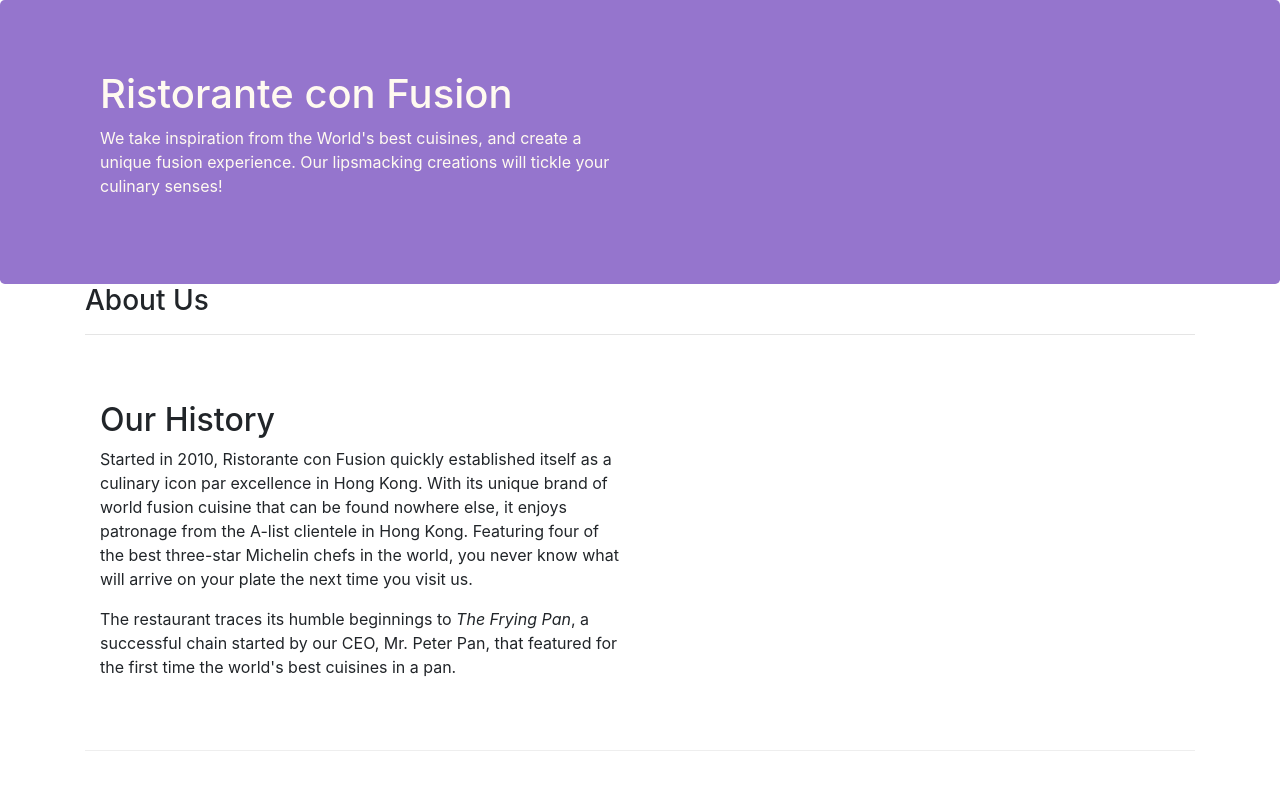
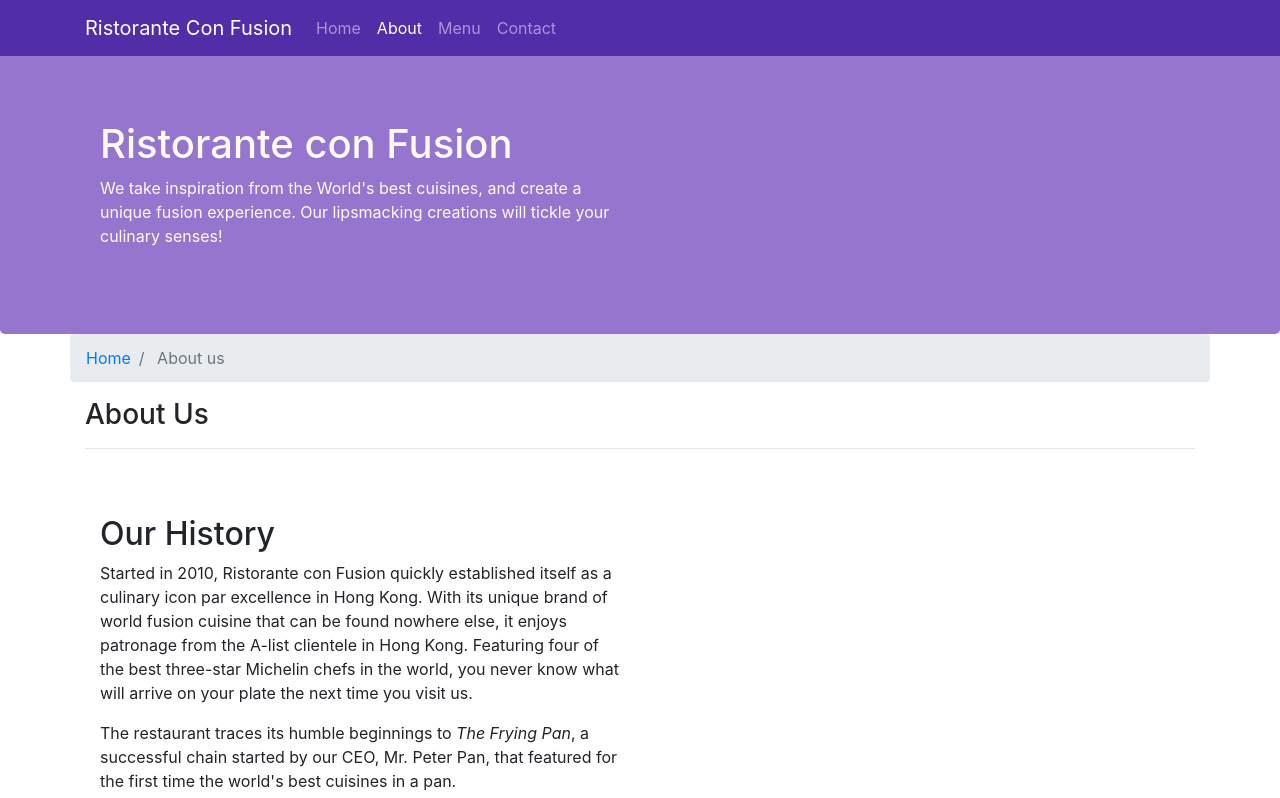
Before and after one commit to LucasSalmons/conFusion, a website: page aboutus.html in a window 1280 px wide. Shown: the top 798 px of the page. Drawn offline with nearby package versions, Linux system fonts and the light colour scheme.

Commit message:
Navbar and Breadcrumbs

```diff
--- a/aboutus.html
+++ b/aboutus.html
@@ -15,7 +15,22 @@
 </head>
 
 <body>
-
+    <nav class="navbar navbar-dark navbar-expand-sm fixed-top">
+        <div class="container">
+            <button class="navbar-toggler" type="button" dat-toggle="collapse" dat-target="#navbar">
+                <span class="navbar-toggler-icon"> </span>
+            </button>
+            <a class="navbar-brand" href="./index.html"> Ristorante Con Fusion </a>
+            <div class="collapse navbar-collapse" id="navbar">
+                <ul class="navbar-nav mr-auto">
+                    <li class="nav-item"> <a class="nav-link" href="./index.html"> Home </a> </li>
+                    <li class="nav-item active"> <a class="nav-link" href="#"> About </a> </li>
+                    <li class="nav-item"> <a class="nav-link" href="#"> Menu </a> </li>
+                    <li class="nav-item"> <a class="nav-link" href="#"> Contact </a> </li>
+                </ul>
+            </div>
+        </div>
+    </nav>
     <header class="jumbotron">
         <div class="container">
             <div class="row row-header">
@@ -32,6 +47,10 @@
 
     <div class="container">
         <div class="row">
+            <ol class="col-12 breadcrumb">
+                <li class="breadcrumb-item"> <a href="./index.html"> Home </a></li>
+                <li class="breadcrumb-item active"> About us </li>
+            </ol>
             <div class="col-12">
                 <h3>About Us</h3>
                 <hr>
--- a/css/styles.css
+++ b/css/styles.css
@@ -28,3 +28,12 @@ address {
     margin: 0px;
     color: #0f0f0f;
 }
+
+body {
+    padding: 50px 0px 0px 0px;
+    z-index: 0;
+}
+
+.navbar-dark {
+    background-color: #512DA8;
+}
```
Also changed, not shown: index.html (+16 -1 lines).
